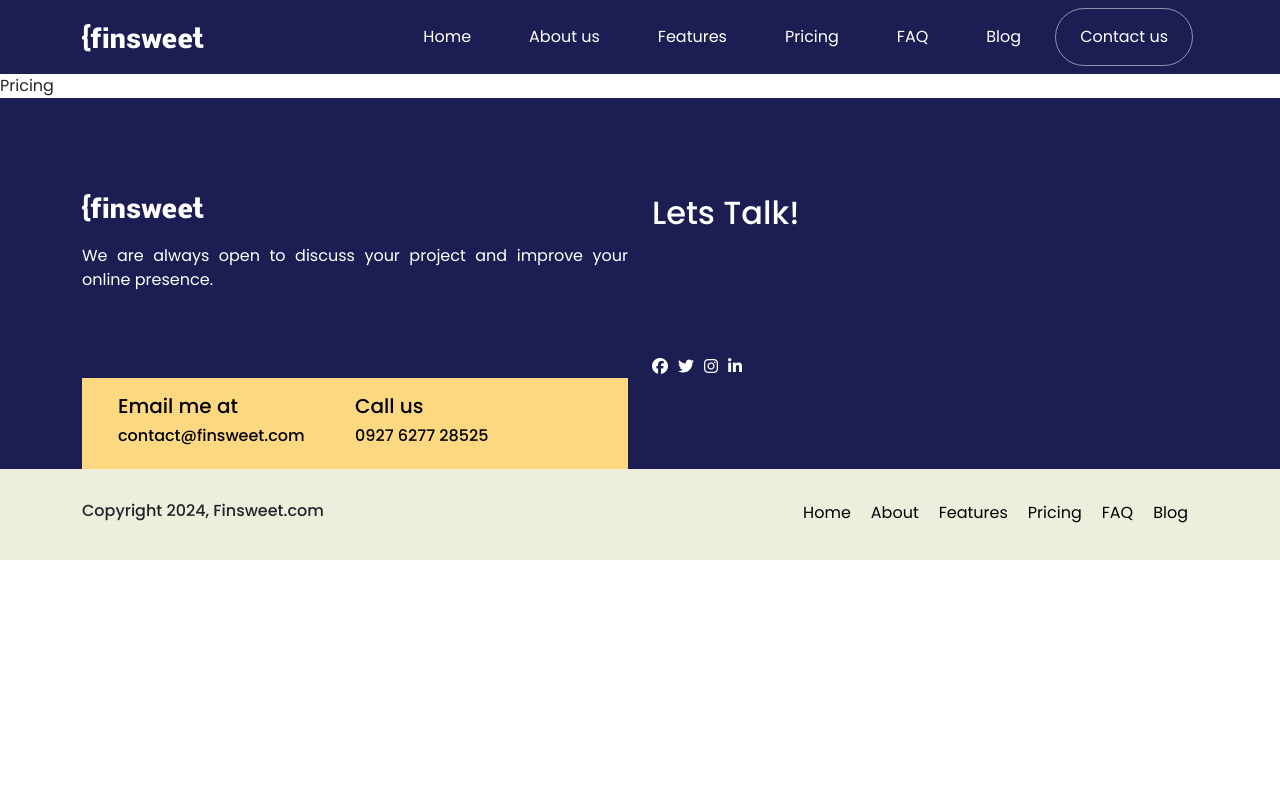
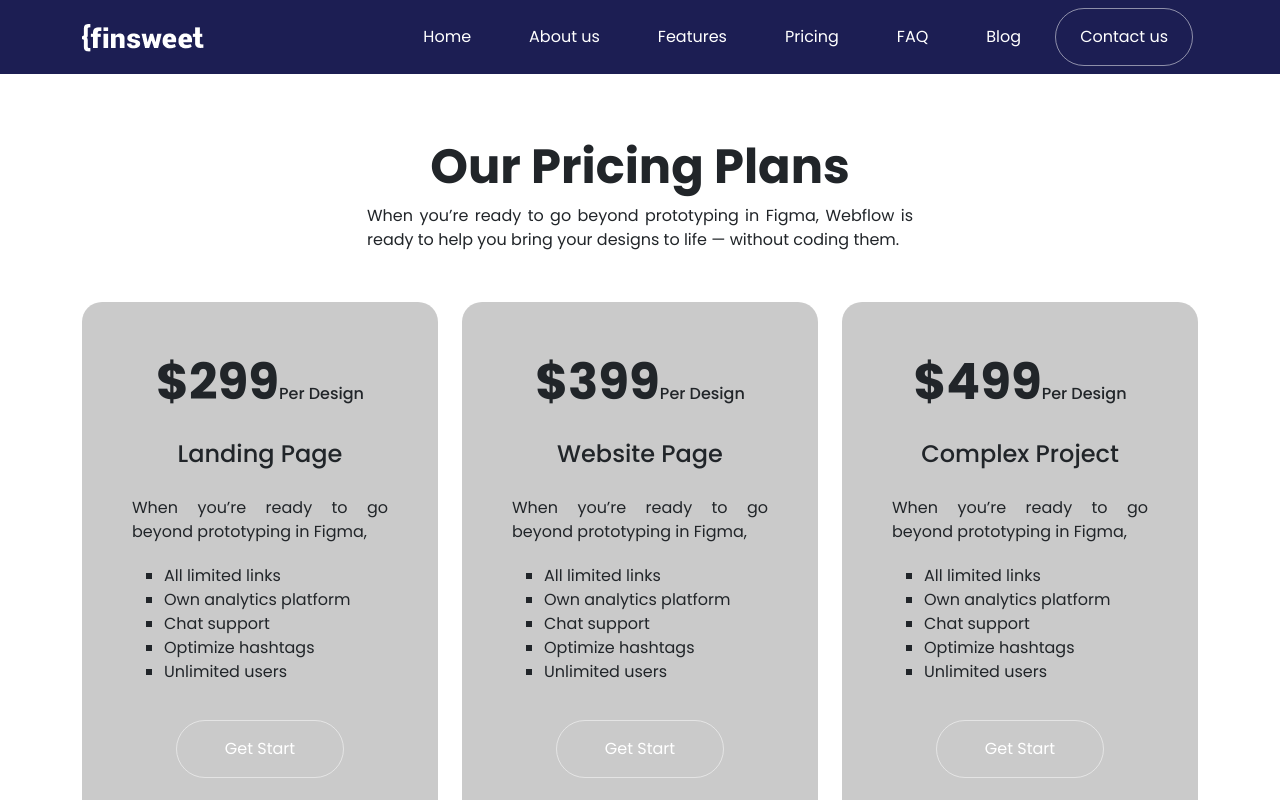
Before and after one commit to ParosRangsha/finsweet, a React (Vite) app: page /pricing in a window 1280 px wide. Shown: the top 800 px of the page. Built offline with nearby package versions, Linux system fonts and the light colour scheme.

Commit message:
pricing add

```diff
--- a/src/pages/Contact/Contact.jsx
+++ b/src/pages/Contact/Contact.jsx
@@ -1,4 +1,5 @@
 import React from 'react'
+import './contact.css'
 
 const Contact = () => {
   return (
--- a/src/pages/Features/Features.jsx
+++ b/src/pages/Features/Features.jsx
@@ -3,6 +3,7 @@ import './features.css'
 import { Col, Container, Row } from 'react-bootstrap'
 import Benefitbox from '../../reuse/Benefitbox'
 import Bannerreuse from '../../reuse/Bannerreuse'
+import Ask from '../../reuse/Ask'
 import featurebanner from "../../img/featurebanner.svg"
 import support from '../../img/support.png'
 import biconOne from '../../img/benefiticon1.png'
@@ -12,6 +13,7 @@ import reviewthumbOne from '../../img/explain1.png'
 import reviewthumbTwo from '../../img/explain2.png'
 import reviewthumbThree from '../../img/explain3.png'
 import reviewthumbFour from '../../img/explain4.png'
+import Viewmore from '../../reuse/Viewmore'
 
 const Features = () => {
   return (
@@ -80,6 +82,24 @@ const Features = () => {
           </Row>
         </Container>
       </div>
+      <div className="featureask">
+        <Container>
+          <Row>
+            <Col lg={4}>
+              <h2>Frequently asked questions</h2>
+              <Viewmore link="/faq" caption="Contact us for more info"/>
+            </Col>
+            <Col lg={8} className='myquestions'>
+              <Ask sl="01" heading="Frequently asked questions" btn="-" paragraph="Lorem ipsum dolor sit amet, consectetur adipiscing elit, sed do eiusmod tempor incididunt ut labore et dolore magna aliqua."/>
+              <Ask sl="02" heading="What is your class naming convention?" btn="+" paragraph="Lorem ipsum dolor sit amet, consectetur adipiscing elit, sed do eiusmod tempor incididunt ut labore et dolore magna aliqua."/>
+              <Ask sl="03" heading="How do you communicate?" btn="+" paragraph="Lorem ipsum dolor sit amet, consectetur adipiscing elit, sed do eiusmod tempor incididunt ut labore et dolore magna aliqua."/>
+              <Ask sl="04" heading="I have a bigger project. Can you handle it?" btn="+" paragraph="Lorem ipsum dolor sit amet, consectetur adipiscing elit, sed do eiusmod tempor incididunt ut labore et dolore magna aliqua."/>
+              <Ask sl="05" heading="What is your class naming convention?" btn="+" paragraph="Lorem ipsum dolor sit amet, consectetur adipiscing elit, sed do eiusmod tempor incididunt ut labore et dolore magna aliqua."/>
+            </Col>
+          </Row>
+        </Container>
+      </div>
+
     </>
   )
 }
--- a/src/pages/Features/features.css
+++ b/src/pages/Features/features.css
@@ -39,3 +39,46 @@
     font-size: 38px;
     font-weight: 600;
 }
+.featureask{
+    padding: 64px 0;
+}
+.featureask .items{
+    display: flex;
+    justify-content: space-between;
+    border-bottom: 1px solid rgba(0, 0, 0, 0.1);
+}
+.featureask .questions{
+    width: 80%;
+}
+.featureask .items p{
+    display: none;
+}
+.featureask .items:hover p{
+    display: block;
+}
+.featureask .items .minus{
+    display: none;
+}
+.featureask .items:hover .minus{
+    display: block;
+}
+.featureask .items .plus{
+    display: block;
+}
+.featureask .items:hover .plus{
+    display: none;
+}
+.featureask .sl{
+    width: 10%;
+    font-size: 20px;
+    font-weight: 700;
+    color: #99f;
+}
+.featureask .mybtn{
+    width: 10%;
+}
+.featureask .myquestions{
+    display: flex;
+    flex-direction: column;
+    gap: 20px;
+}
--- a/src/pages/Pricing/Pricing.jsx
+++ b/src/pages/Pricing/Pricing.jsx
@@ -1,8 +1,70 @@
 import React from 'react'
+import './pricing.css'
+import { Col, Container, Row } from 'react-bootstrap'
+import MyBtn from '../../reuse/MyBtn'
+
 
 const Pricing = () => {
   return (
-    <div>Pricing</div>
+    <div className="pricing">
+      <Container>
+        <Row>
+          <Col lg={12}>
+            <h2>Our Pricing Plans</h2>
+          </Col>
+          <Col lg={{span:6, offset:3}}>
+            <p>When you’re ready to go beyond prototyping in Figma, Webflow is ready to help you bring your designs to life — without coding them.</p>
+          </Col>
+        </Row>
+        <Row>
+          <Col lg={4}>
+            <div className="box">
+              <h6><span>$299</span>Per Design</h6>
+              <h4>Landing Page </h4>
+              <p>When you’re ready to go beyond prototyping in Figma, </p>
+              <ul>
+                <li>All limited links</li>
+                <li>Own analytics platform</li>
+                <li>Chat support</li>
+                <li>Optimize hashtags</li>
+                <li>Unlimited users</li>
+              </ul>
+              <MyBtn link="/pricing" caption="Get Start"/>
+            </div>
+          </Col>
+          <Col lg={4}>
+            <div className="box">
+              <h6><span>$399</span>Per Design</h6>
+              <h4>Website Page</h4>
+              <p>When you’re ready to go beyond prototyping in Figma, </p>
+              <ul>
+                <li>All limited links</li>
+                <li>Own analytics platform</li>
+                <li>Chat support</li>
+                <li>Optimize hashtags</li>
+                <li>Unlimited users</li>
+              </ul>
+              <MyBtn link="/pricing" caption="Get Start"/>
+            </div>
+          </Col>
+          <Col lg={4}>
+            <div className="box">
+              <h6><span>$499</span>Per Design</h6>
+              <h4>Complex Project</h4>
+              <p>When you’re ready to go beyond prototyping in Figma, </p>
+              <ul>
+                <li>All limited links</li>
+                <li>Own analytics platform</li>
+                <li>Chat support</li>
+                <li>Optimize hashtags</li>
+                <li>Unlimited users</li>
+              </ul>
+              <MyBtn link="/pricing" caption="Get Start"/>
+            </div>
+          </Col>
+        </Row>
+      </Container>
+    </div>
   )
 }
 
--- a/src/pages/Pricing/pricing.css
+++ b/src/pages/Pricing/pricing.css
@@ -0,0 +1,32 @@
+.pricing{
+    padding: 64px 0;
+}
+.pricing .box{
+    background-color: rgba(150, 150, 150, 0.5);
+    padding: 50px;
+    display: flex;
+    flex-direction: column;
+    justify-content: center;
+    align-items: center;
+    gap: 20px;
+    transition: 1s;
+    border-radius: 20px;
+    margin: 50px 0;
+}
+.pricing .box:hover{
+    background-color: #002;
+    color: #fff;
+}
+.pricing .box span{
+    font-size: 50px;
+    font-weight: 700;
+}
+.pricing h2{
+    text-align: center;
+    font-size: 48px;
+    font-weight: 700;
+}
+.pricing ul{
+    width: 100%;
+    list-style: square;
+}
```
